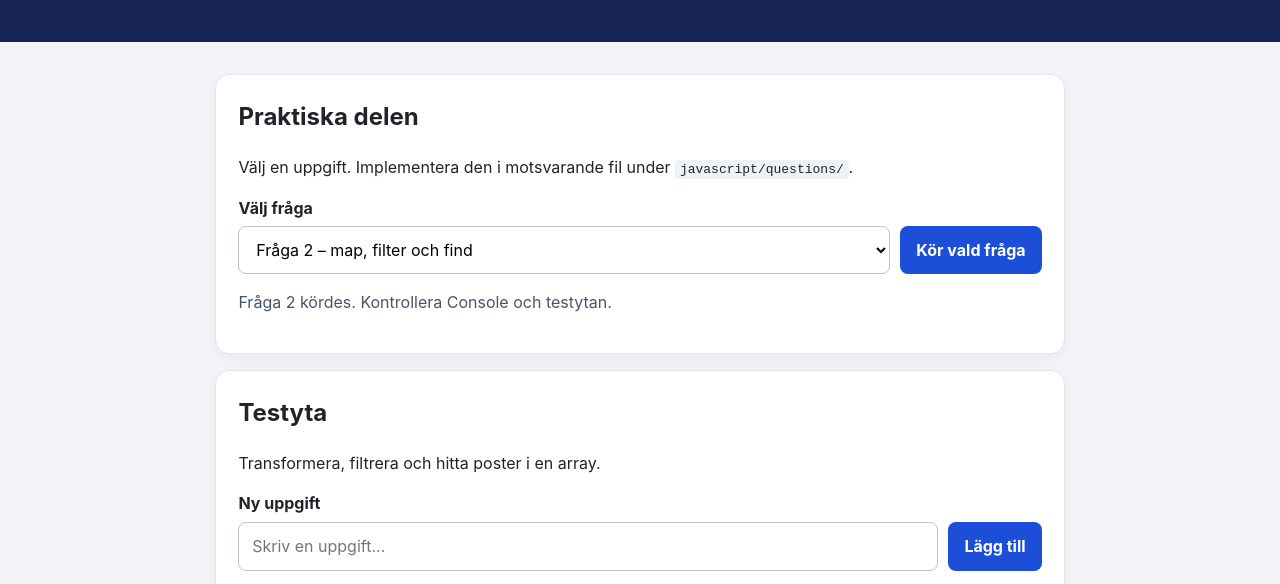
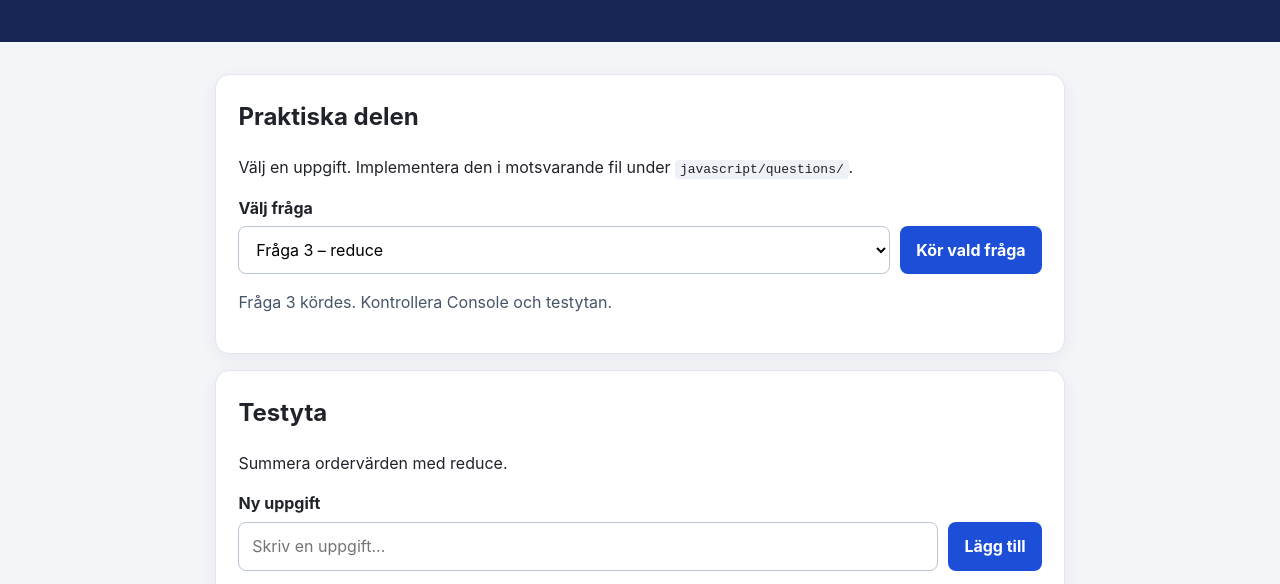
Before and after one commit to yoneshussain/ovningsprov_5, a website built with Vite: page index.html in a window 1280 px wide. Both pictures are taken after a click on the button "Kör vald fråga". Shown: the part 193-777 px from the top of the page. Built offline with nearby package versions, Linux system fonts and the light colour scheme.

Commit message:
Update question options in HTML and implement revenue calculation in JavaScript

```diff
--- a/index.html
+++ b/index.html
@@ -23,8 +23,8 @@
       <div class="controls">
         <select id="question-select">
           <!-- <option value="1">Fråga 1 – Funktioner och villkor</option> -->
-          <option value="2">Fråga 2 – map, filter och find</option>
-          <!-- <option value="3">Fråga 3 – reduce</option> -->
+          <!-- <option value="2">Fråga 2 – map, filter och find</option> -->
+          <option value="3">Fråga 3 – reduce</option>
           <!-- <option value="4">Fråga 4 – Spread, rest och immutability</option> -->
           <!-- <option value="5">Fråga 5 – DOM-rendering</option> -->
           <!-- <option value="6">Fråga 6 – DOM-events och formulär</option> -->
--- a/javascript/questions/question3.js
+++ b/javascript/questions/question3.js
@@ -16,7 +16,12 @@ const orders = [
 
 export const calculatePaidRevenue = (orders) => {
   // TODO: implementera med reduce()
-  return 0;
+
+  return orders.reduce(
+    (sum, order) =>
+      sum + (order.status === "paid" ? order.quantity * order.unitPrice : 0),
+    0,
+  );
 };
 
 export function run() {
```
